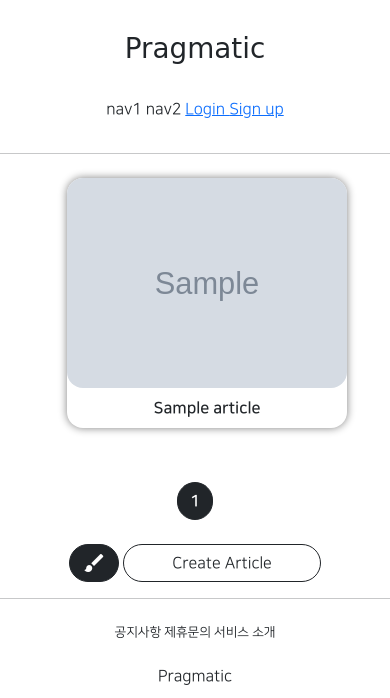
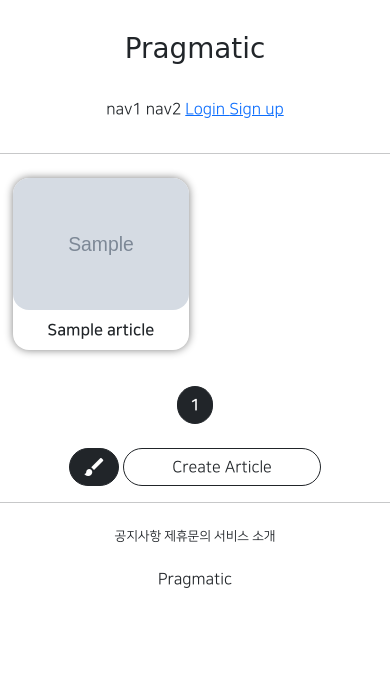
Before and after one commit to IT-HONGREAT/Frozen, a Django app: page /articles/list/ in a window 390 px wide. Shown: the top 698 px of the page. Run offline with Django 3.2, Linux system fonts and the light colour scheme; tables that the repository leaves empty hold one stand-in row (values such as "Sample post"); grey boxes marked "Sample" are stand-in pictures; parts of the project's set-up code (start-up, migrations or seed data) failed here and were passed over; some libraries are stand-ins or nearby versions.

Commit message:
08/12 GIS class commit_3; 모바일과 데스크탑에서 사진의 배치과 크기를 적절하게 해줌.

```diff
--- a/articleapp/templates/articleapp/list.html
+++ b/articleapp/templates/articleapp/list.html
@@ -4,9 +4,15 @@
 {% block content %}
 
     <style>
+        .container {
+            padding: 0;
+            margin: 0 auto;
+        }
+
         .container div {
-            width: 280px;
-            box-shadow: 0 0 .5rem grey;
+            width: 45%;
+                max-width: 250px;
+                box-shadow: 0 0 .5rem grey;
             display: flex;
             justify-content: center;
             align-items: center;
--- a/articleapp/views.py
+++ b/articleapp/views.py
@@ -56,4 +56,4 @@ class ArticleListView(ListView):
     model = Article
     context_object_name = 'article_list'
     template_name = 'articleapp/list.html'
-    paginate_by = 1
+    paginate_by = 20
--- a/static/js/magicgrid.js
+++ b/static/js/magicgrid.js
@@ -277,7 +277,7 @@ MagicGrid.prototype.listen = function listen () {
 let magicGrid = new MagicGrid({
   container: '.container',
   animate: true,
-  gutter: 30,
+  gutter: 12,
   static: true,
   useMin: true
 });
```
